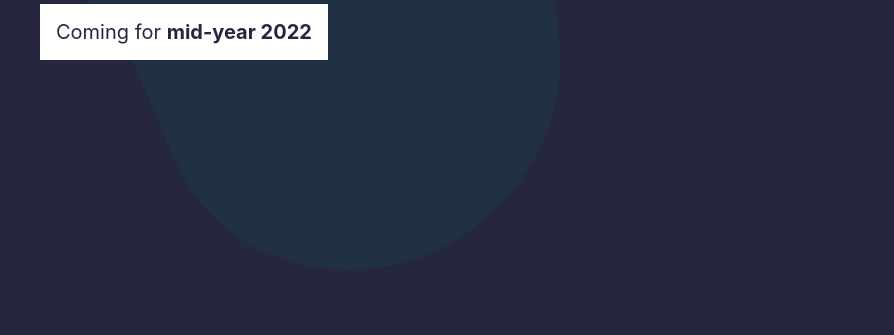
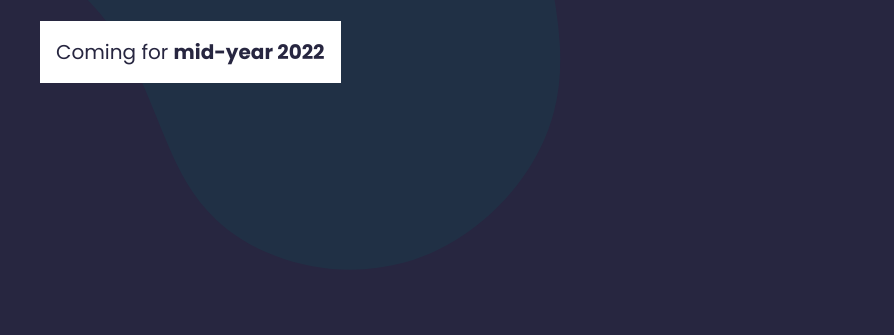
Before and after one commit to melvinlemoine/ploume.io-teaser, a website: page index.html in a window 1280 px wide. Shown: the part 465-800 px from the top of the page, without its empty margins (40-934 px from the left). Drawn offline with nearby package versions, Linux system fonts and the light colour scheme; files that its build step writes are made by us from their sources.

Commit message:
Defined font

```diff
--- a/index.html
+++ b/index.html
@@ -4,13 +4,19 @@
 
 <head>
     <meta charset="UTF-8">
-    <link rel="shortcut icon" type="image/png" href="assets/logo.png"/>
+    <link rel="shortcut icon" type="image/png" href="assets/logo.png" />
     <title>Ploume · Utility CSS framework inspired by Tailwin & Bulma</title>
     <meta property="og:description"
         content="Ploume is a new CSS framework inspired by Bulma & Tailwind. Intuitive & utility first." />
 
     <meta name="viewport" content="width=device-width, initial-scale=1">
     <link rel="stylesheet" href="assets/ploume.min.css" />
+
+    <link rel="preconnect" href="https://fonts.googleapis.com">
+    <link rel="preconnect" href="https://fonts.gstatic.com" crossorigin>
+    <link href="https://fonts.googleapis.com/css2?family=Poppins:wght@300;400;500;600;700&display=swap"
+        rel="stylesheet">
+
     <link rel="stylesheet" href="styles.css" />
 
 </head>
@@ -18,7 +24,8 @@
 <body class="body flex-c h-centered v-start p-3-xs p-4-s p-5-m p-6-l p-10-xl">
 
     <h1 class="title is-1-xs bold">Ploume</h1>
-    <p class="description is-5-xs text-justify">Ploume is a new CSS framework inspired by Bulma & Tailwind. Intuitive & utility first.</p>
+    <p class="description is-5-xs text-justify">Ploume is a new CSS framework inspired by Bulma & Tailwind. Intuitive &
+        utility first.</p>
     <!-- <button class="button is-white is-outlined mt-3-xs">This button is useless lol</button> -->
     <p class="comingsoon p-2 is-6-s is-5-xl mt-3-xs">Coming for <b>mid-year 2022</b></p>
 
--- a/sass/general.sass
+++ b/sass/general.sass
@@ -3,6 +3,7 @@
     width: 100vw
     // min-height: 100vh
     height: 100vh
+    font-family: "Poppins"
     // padding: 5rem
     background-color: $primary
     color: white
```
